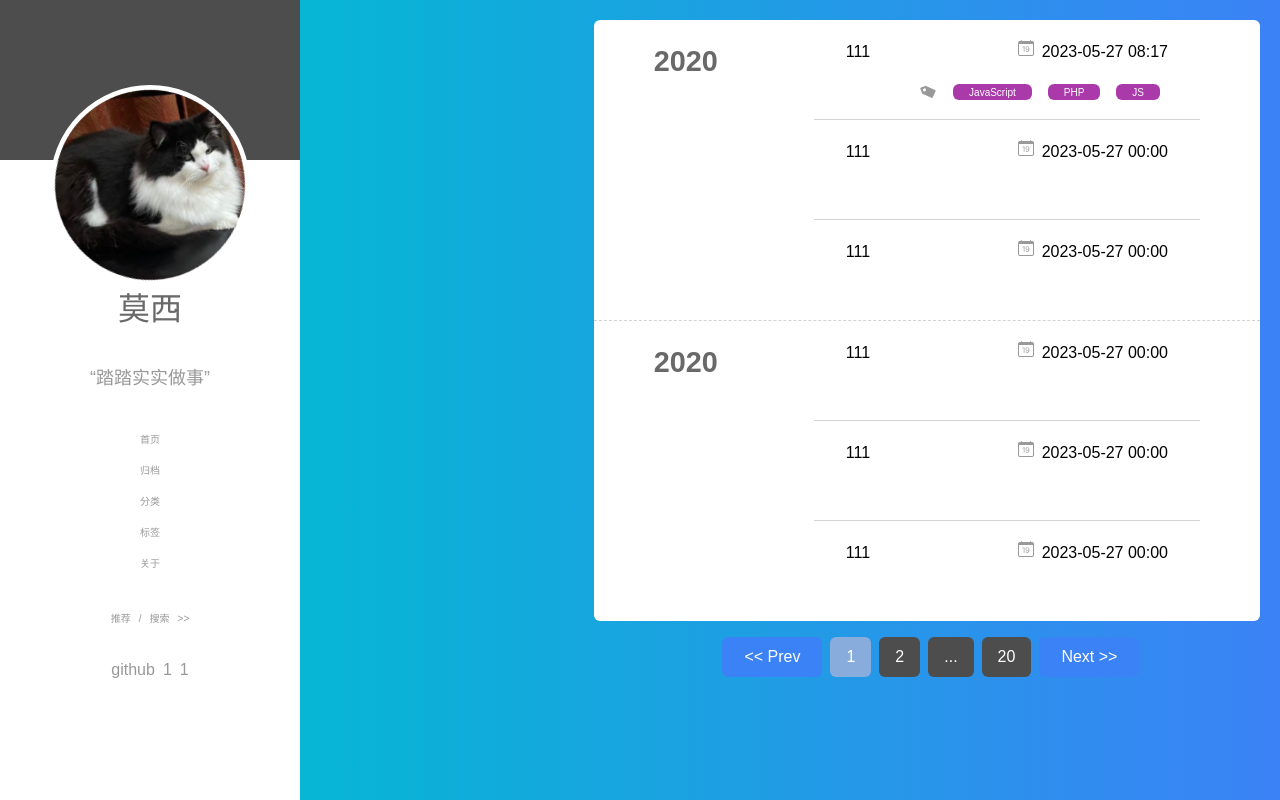
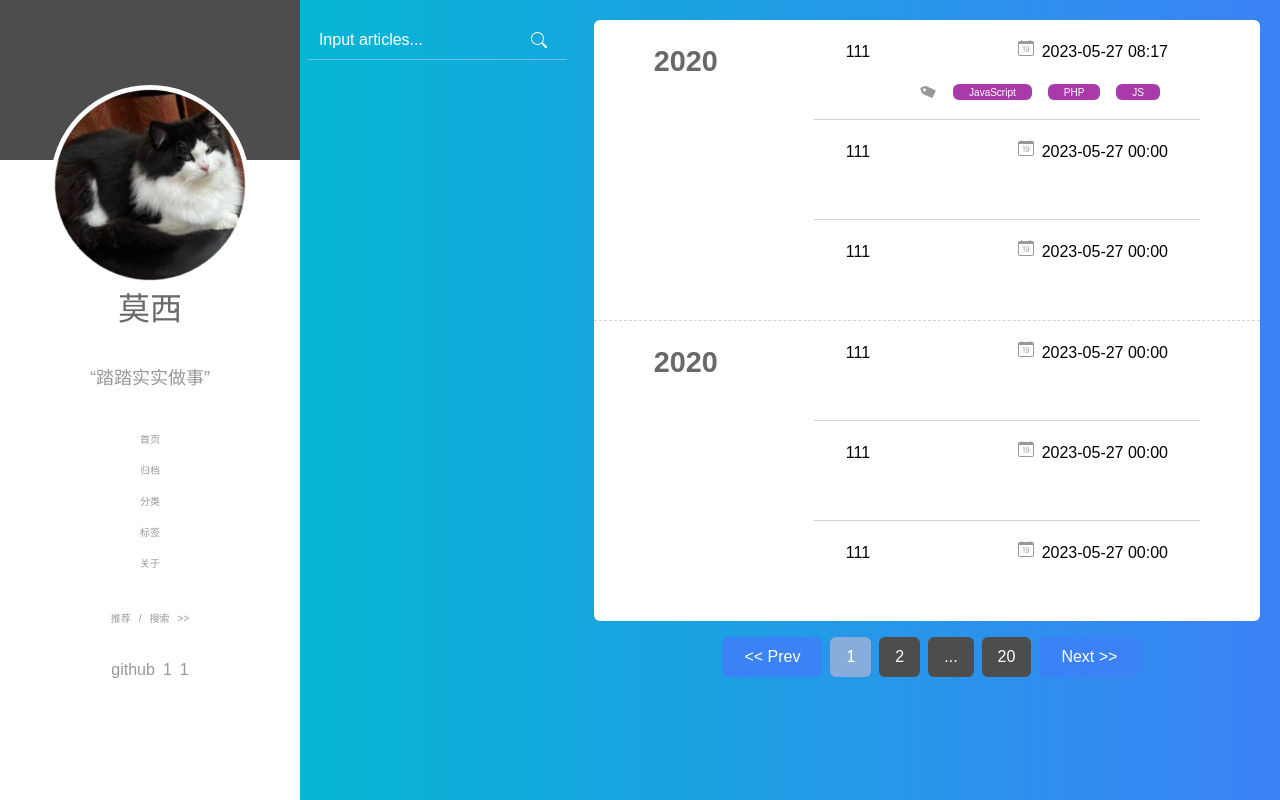
Before and after one commit to fwx5618177/simple_blog, a Next.js app: page / in a window 1280 px wide. Both pictures are taken after a click on the link "推荐". Built offline with nearby package versions, Linux system fonts and the light colour scheme.

Commit message:
feat: add search component

```diff
--- a/src/components/MidSection/index.tsx
+++ b/src/components/MidSection/index.tsx
@@ -3,16 +3,23 @@
 import { FC } from "react";
 import { MidSectionProps } from "../../../types/sideBar";
 import { useBase } from "@/contexts/BaseProvider";
+import Search from "../Search";
 
 const MidSection: FC<MidSectionProps> = ({}) => {
   const { isMidOpen } = useBase();
 
   return (
     <div
-      className={`${
+      className={`relative ${
         isMidOpen ? "w-[380px]" : "w-0"
       } h-full transition-all duration-700 ease-in-out`}
-    ></div>
+    >
+      {isMidOpen && (
+        <header className="flex items-center justify-center mt-5">
+          <Search />
+        </header>
+      )}
+    </div>
   );
 };
 
--- /dev/null
+++ b/src/components/Search/index.tsx
@@ -0,0 +1,21 @@
+import { BsSearch } from "react-icons/bs";
+import styles from "@/styles/style.module.scss";
+
+const Search = () => {
+  return (
+    <div className="relative">
+      <div
+        className={`relative w-[260px] h-[40px] m-0 p-0 ${styles.searchInput}`}
+      >
+        <input
+          type="text"
+          className="w-full h-full rounded-[6px] px-3 bg-[transparent] text-base text-medium text-default placeholder:text-default focus:border-none visible:border-none focus-visible:outline-none space-5"
+          placeholder="Input articles..."
+        />
+        <BsSearch className="absolute transition-all duration-700 right-5 top-3 text-default hover:scale-125 ease" />
+      </div>
+    </div>
+  );
+};
+
+export default Search;
--- a/src/styles/style.module.scss
+++ b/src/styles/style.module.scss
@@ -19,3 +19,23 @@
         height: 40px;
     }
 }
+
+.searchInput {
+    &::after {
+        content: '';
+        position: absolute;
+        left: 0;
+        bottom: 0;
+        width: 100%;
+        margin: 0;
+        padding: 0;
+        height: 1.5px;
+        background-color: #b9cbe788;
+        transition: all .6s ease-in-out;
+    }
+
+    &:focus::after,
+    &:focus-within::after {
+        background-color: #fff;
+    }
+}
```
